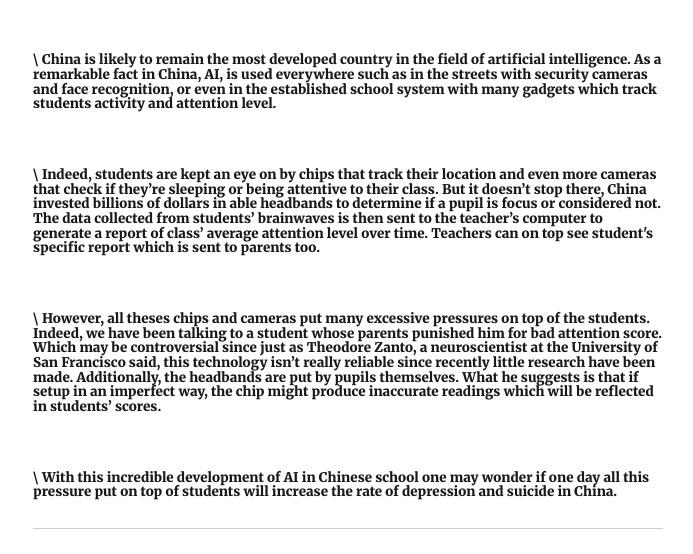
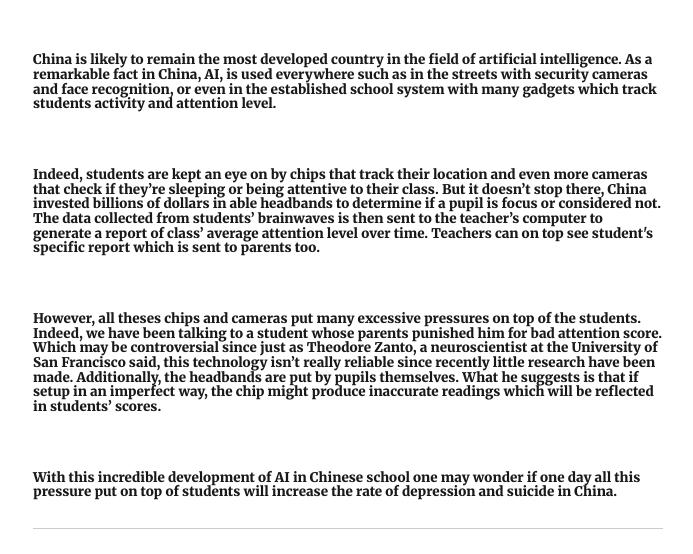
Before and after one commit to lucashuguet/astroblog, a Gatsby site: page /education-powered-by-ai/ in a window 1280 px wide. Shown: the part 170-724 px from the top of the page, without its empty margins (292-985 px from the left). Built offline with nearby package versions, Linux system fonts and the light colour scheme; Gatsby itself is replaced by a stand-in of ours; some packages are replaced by stand-ins of ours.

Commit message:
Update Blog “education-powered-by-ai/index”

```diff
--- a/content/blog/education-powered-by-ai/index.md
+++ b/content/blog/education-powered-by-ai/index.md
@@ -3,10 +3,10 @@ title: Education powered by AI
 date: 2022-05-04T09:13:25.541Z
 description: Is China going too far in AI development ?
 ---
-##### \    China is likely to remain the most developed country in the field of artificial intelligence. As a remarkable fact in China, AI, is used everywhere such as in the streets with security cameras and face recognition, or even in the established school system with many gadgets which track students activity and attention level.
+##### China is likely to remain the most developed country in the field of artificial intelligence. As a remarkable fact in China, AI, is used everywhere such as in the streets with security cameras and face recognition, or even in the established school system with many gadgets which track students activity and attention level.
 
-##### \    Indeed, students are kept an eye on by chips that track their location and even more cameras that check if they’re sleeping or being attentive to their class. But it doesn’t stop there, China invested billions of dollars in able headbands to determine if a pupil is focus or considered not. The data collected from students’ brainwaves is then sent to the teacher’s computer to generate a report of class’ average attention level over time. Teachers can on top see student's specific report which is sent to parents too.
+##### Indeed, students are kept an eye on by chips that track their location and even more cameras that check if they’re sleeping or being attentive to their class. But it doesn’t stop there, China invested billions of dollars in able headbands to determine if a pupil is focus or considered not. The data collected from students’ brainwaves is then sent to the teacher’s computer to generate a report of class’ average attention level over time. Teachers can on top see student's specific report which is sent to parents too.
 
-##### \    However, all theses chips and cameras put many excessive pressures on top of the students. Indeed, we have been talking to a student whose parents punished him for bad attention score. Which may be controversial since just as Theodore Zanto, a neuroscientist at the University of San Francisco said, this technology isn’t really reliable since recently little research have been made. Additionally, the headbands are put by pupils themselves. What he suggests is that if setup in an imperfect way, the chip might produce inaccurate readings which will be reflected in students’ scores.
+##### However, all theses chips and cameras put many excessive pressures on top of the students. Indeed, we have been talking to a student whose parents punished him for bad attention score. Which may be controversial since just as Theodore Zanto, a neuroscientist at the University of San Francisco said, this technology isn’t really reliable since recently little research have been made. Additionally, the headbands are put by pupils themselves. What he suggests is that if setup in an imperfect way, the chip might produce inaccurate readings which will be reflected in students’ scores.
 
-##### \    With this incredible development of AI in Chinese school one may wonder if one day all this pressure put on top of students will increase the rate of depression and suicide in China.
+##### With this incredible development of AI in Chinese school one may wonder if one day all this pressure put on top of students will increase the rate of depression and suicide in China.
```
